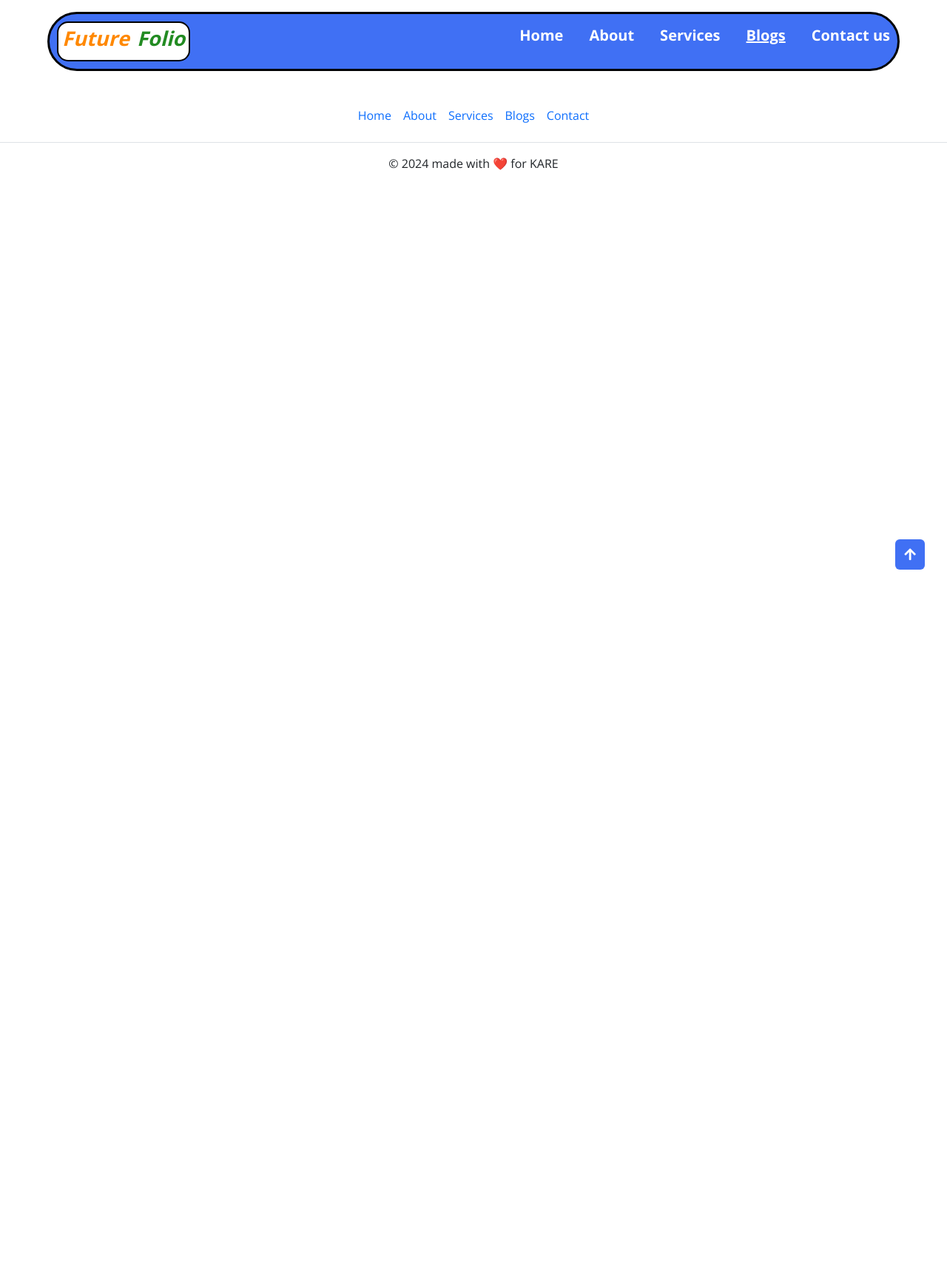
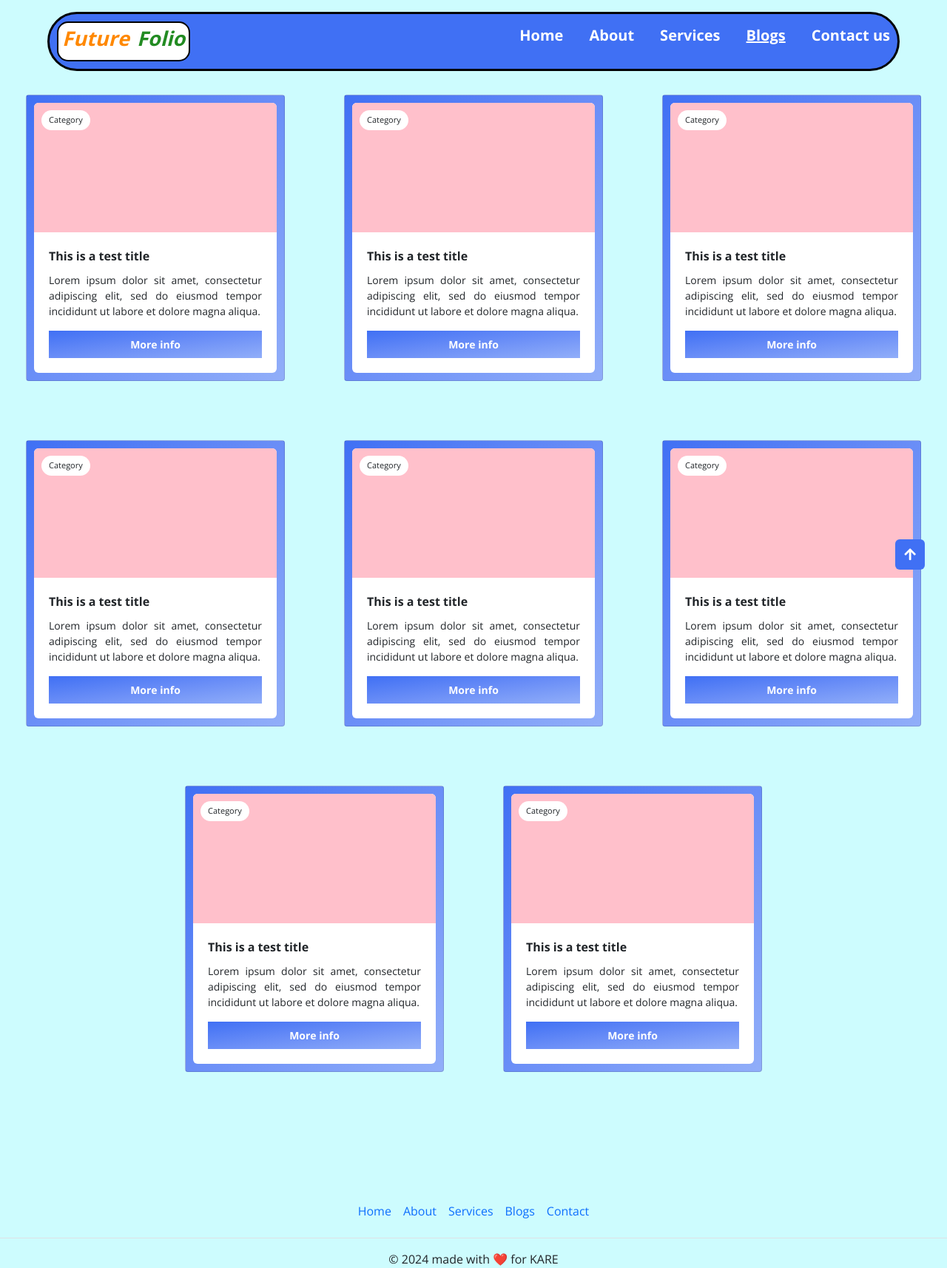
Before and after one commit to HemanthReddy-24/Future-Folio, a Flask app: page /blogs in a window 1280 px wide. Shown: the whole page at 74% size. Before the commit the page ends 770 px from the top, so only its background shows below. Run offline with Flask 3, Linux system fonts and the light colour scheme.

Commit message:
blogs page initiated

```diff
--- /dev/null
+++ b/static/css/blogs.css
@@ -0,0 +1,101 @@
+:root {
+    --primary-color: #4070f4;
+    --secondary-color: #2ecc71;
+    --bg-color: #cdfcfe;
+    /* --bg-color: white; */
+  }
+
+  .blogs-section{
+    width: 100%;
+    height: 100%;
+    margin-top: 12vh;
+    display: flex;
+    justify-content: center;
+    align-items: center;
+    gap: 5rem;
+    padding: 2rem 1rem;
+    flex-wrap: wrap;
+  }
+
+
+
+.card {
+    width: 350px;
+    max-height: 390px;
+    padding: 10px;
+    /* background-image: linear-gradient(to right bottom, #5d0391, #7b05ae, #9b05cb, #bd00e7, #bd00e7); */
+    background: linear-gradient(to right bottom, #4070f4, #6a8ef7, #91aef9, #b7cdfc, #dceeff);
+    background-size: 200% 200%;
+    border-radius: 12px;
+  }
+
+  .card-int {
+    position: relative;
+    height: 100%;
+    overflow: hidden;
+    font-size: 14px;
+    border-radius: 6px;
+    background-color: white;
+  }
+
+  .img {
+    width: 100%;
+    height: 175px;
+    background-color: pink;
+  }
+
+  .title {
+    font-weight: bold;
+    font-size: 16px;
+    margin-bottom: 10px;
+  }
+
+  .card-data {
+    padding: 20px;
+    font-size: 14px;
+    text-align: justify;
+  }
+
+  .card__span {
+    font-family: 'Lucida Sans' sans-serif;
+    font-size: 11px;
+    position: absolute;
+    top: 10px;
+    left: 10px;
+    background-color: white;
+    padding: 5px 10px;
+    border-radius: 15px;
+  }
+
+  button {
+    width: 100%;
+    margin-top: 15px;
+    /* background-image: linear-gradient(to right bottom, #5d0391, #7b05ae, #9b05cb, #bd00e7, #bd00e7); */
+    background: linear-gradient(to right bottom, #4070f4, #6a8ef7, #91aef9, #b7cdfc, #dceeff);
+    background-size: 200% 200%;
+    border: none;
+    padding: 8px 10px;
+    color: white;
+    font-size: 14px;
+    font-weight: bold;
+    border-radius: 5px;
+    transition: transform 0.1s ease-in;
+  }
+
+  button:active {
+    transform: translateY(3px);
+  }
+
+  .card:hover, button:hover {
+    animation: gradient 0.8s ease-in 1;
+  }
+
+  @keyframes gradient {
+    0% {
+      background-position: 200% 200%;
+    }
+
+    100% {
+      background-position: 400% 400%;
+    }
+  }
--- a/static/css/contact.css
+++ b/static/css/contact.css
@@ -1,8 +1,8 @@
 :root {
   --primary-color: #4070f4;
   --secondary-color: #2ecc71;
-  /* --bg-color: #cdfcfe; */
-  --bg-color: white;
+  --bg-color: #cdfcfe;
+  /* --bg-color: white; */
 }
 
 .contact_us_6 * {
--- a/static/css/style.css
+++ b/static/css/style.css
@@ -502,9 +502,14 @@ main{
 
 .animated-button:hover {
   box-shadow: 0 0 0 12px transparent;
-  color: white;
+  color: white !important;
   border-radius: 12px;
   font-weight: 700;
+}
+
+#explore-services-btn:hover{
+  text-decoration: none;
+  color: white !important;
 }
 
 .animated-button:hover .arr-1 {
@@ -540,7 +545,8 @@ main{
   height: 100%;
   float: right;
   transform: translate(-15%,0);
-  background: url(https://www.brainwonders.in/page_images/2024-03-28-13-10-03Brainwonders_Home_Banner_Image.webp);
+  /* background: url(https://www.brainwonders.in/page_images/2024-03-28-13-10-03Brainwonders_Home_Banner_Image.webp); */
+  background: url(https://cdn-keldgb.nitrocdn.com/CgOIgOvfJqkqaSdiRlBMMZbTlvzpnwBx/assets/images/optimized/rev-0097035/828biz.com/wp-content/uploads/2024/02/LearnNew.svg);
   background-size: contain;
   background-repeat: no-repeat;
   background-position: center;
--- a/templates/about.html
+++ b/templates/about.html
@@ -41,7 +41,9 @@
         </ul>
       </nav>
     </header>
-    <main></main>
+    <main>
+
+    </main>
     <div class="back-top">
       <a href="#"><i class="fas fa-arrow-up"></i></a>
     </div>
--- a/templates/blogs.html
+++ b/templates/blogs.html
@@ -7,6 +7,10 @@
     <link
       rel="stylesheet"
       href="{{ url_for('static', filename='css/style.css') }}"
+    />
+    <link
+      rel="stylesheet"
+      href="{{ url_for('static', filename='css/blogs.css') }}"
     />
     <link
       rel="stylesheet"
@@ -41,7 +45,98 @@
         </ul>
       </nav>
     </header>
-    <main></main>
+    <main>
+      <div class="blogs-section">
+        <article class="card">
+          <div class="card-int">
+              <span class="card__span">Category</span>
+              <div class="img"></div>
+              <div class="card-data">
+                <p class="title">This is a test title
+                </p><p>Lorem ipsum dolor sit amet, consectetur adipiscing elit, sed do eiusmod tempor incididunt ut labore et dolore magna aliqua.</p>
+                <button class="button">More info</button>
+              </div>
+          </div>
+      </article>
+        <article class="card">
+          <div class="card-int">
+              <span class="card__span">Category</span>
+              <div class="img"></div>
+              <div class="card-data">
+                <p class="title">This is a test title
+                </p><p>Lorem ipsum dolor sit amet, consectetur adipiscing elit, sed do eiusmod tempor incididunt ut labore et dolore magna aliqua.</p>
+                <button class="button">More info</button>
+              </div>
+          </div>
+      </article>
+        <article class="card">
+          <div class="card-int">
+              <span class="card__span">Category</span>
+              <div class="img"></div>
+              <div class="card-data">
+                <p class="title">This is a test title
+                </p><p>Lorem ipsum dolor sit amet, consectetur adipiscing elit, sed do eiusmod tempor incididunt ut labore et dolore magna aliqua.</p>
+                <button class="button">More info</button>
+              </div>
+          </div>
+      </article>
+        <article class="card">
+          <div class="card-int">
+              <span class="card__span">Category</span>
+              <div class="img"></div>
+              <div class="card-data">
+                <p class="title">This is a test title
+                </p><p>Lorem ipsum dolor sit amet, consectetur adipiscing elit, sed do eiusmod tempor incididunt ut labore et dolore magna aliqua.</p>
+                <button class="button">More info</button>
+              </div>
+          </div>
+      </article>
+        <article class="card">
+          <div class="card-int">
+              <span class="card__span">Category</span>
+              <div class="img"></div>
+              <div class="card-data">
+                <p class="title">This is a test title
+                </p><p>Lorem ipsum dolor sit amet, consectetur adipiscing elit, sed do eiusmod tempor incididunt ut labore et dolore magna aliqua.</p>
+                <button class="button">More info</button>
+              </div>
+          </div>
+      </article>
+        <article class="card">
+          <div class="card-int">
+              <span class="card__span">Category</span>
+              <div class="img"></div>
+              <div class="card-data">
+                <p class="title">This is a test title
+                </p><p>Lorem ipsum dolor sit amet, consectetur adipiscing elit, sed do eiusmod tempor incididunt ut labore et dolore magna aliqua.</p>
+                <button class="button">More info</button>
+              </div>
+          </div>
+      </article>
+        <article class="card">
+          <div class="card-int">
+              <span class="card__span">Category</span>
+              <div class="img"></div>
+              <div class="card-data">
+                <p class="title">This is a test title
+                </p><p>Lorem ipsum dolor sit amet, consectetur adipiscing elit, sed do eiusmod tempor incididunt ut labore et dolore magna aliqua.</p>
+                <button class="button">More info</button>
+              </div>
+          </div>
+      </article>
+        <article class="card">
+          <div class="card-int">
+              <span class="card__span">Category</span>
+              <div class="img"></div>
+              <div class="card-data">
+                <p class="title">This is a test title
+                </p><p>Lorem ipsum dolor sit amet, consectetur adipiscing elit, sed do eiusmod tempor incididunt ut labore et dolore magna aliqua.</p>
+                <button class="button">More info</button>
+              </div>
+          </div>
+      </article>
+      </div>
+    </main>
     <div class="back-top">
       <a href="#"><i class="fas fa-arrow-up"></i></a>
     </div>
--- a/templates/index.html
+++ b/templates/index.html
@@ -138,7 +138,7 @@
                   d="M16.1716 10.9999L10.8076 5.63589L12.2218 4.22168L20 11.9999L12.2218 19.778L10.8076 18.3638L16.1716 12.9999H4V10.9999H16.1716Z"
                 ></path>
               </svg>
-              <span class="text">Explore Services</span>
+              <span class="text"><a href="{{ url_for('services') }}"  id="#explore-services-btn"  style="text-decoration: none;">Explore Services</a></span>
               <span class="circle"></span>
               <svg
                 viewBox="0 0 24 24"
```
